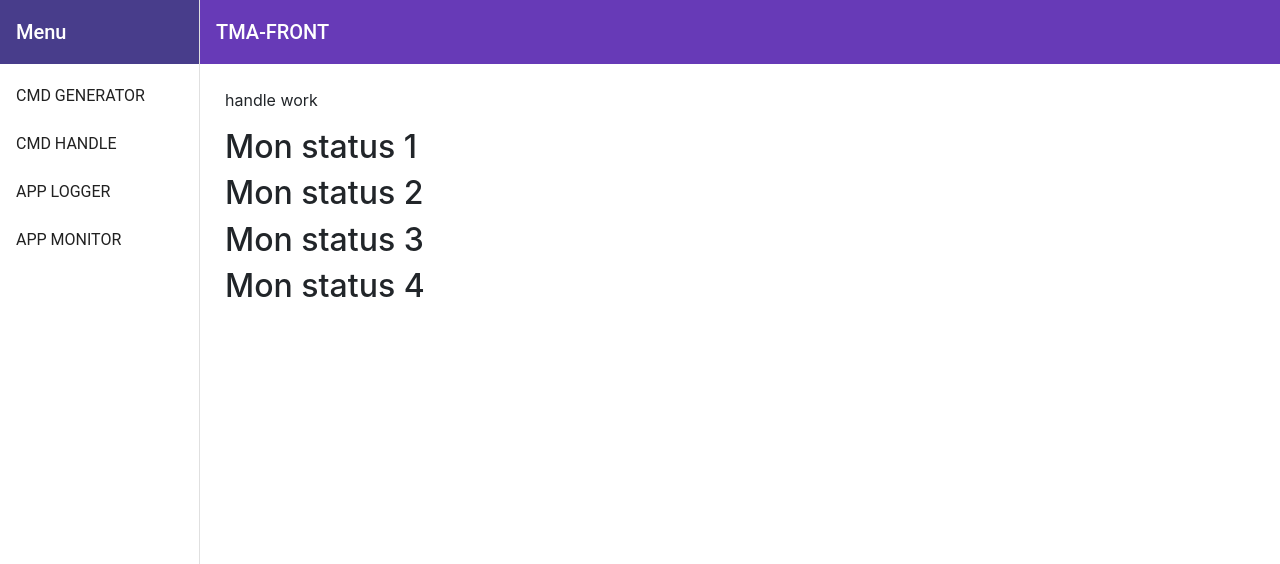
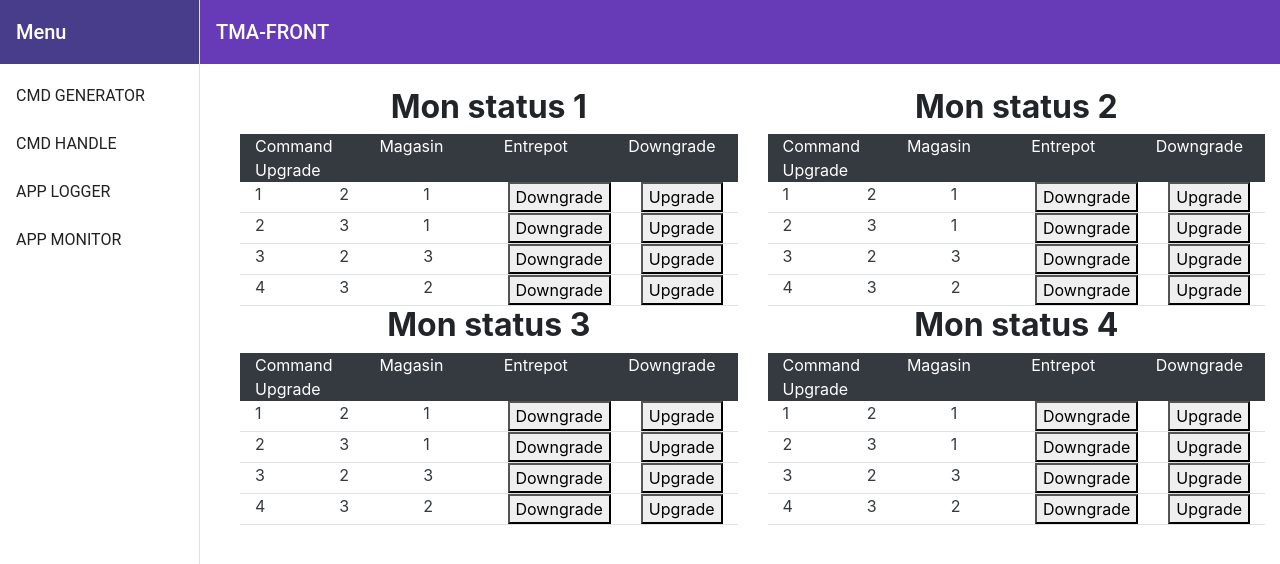
Before and after one commit to cDelage/Command-TMA-Front, an Angular app: page /cmdhandle in a window 1280 px wide. Shown: the top 564 px of the page. Built offline with nearby package versions, Linux system fonts and the light colour scheme.

Commit message:
Update Command-Handle

```diff
--- a/src/app/command/command-handle/command-handle.component.html
+++ b/src/app/command/command-handle/command-handle.component.html
@@ -1,4 +1,22 @@
-<p>handle work</p>
-<ul class="list-group">
-<app-command-list *ngFor="let singleList of commandListScreen" [status]="singleList.statusList"></app-command-list>
-</ul>
+<div class="container-fluid">
+    <div class="row">
+        <div class="col-md-6">
+            <app-command-list *ngFor="let singleList of commandListScreenOne" [status]="singleList.statusList">
+            </app-command-list>
+        </div>
+        <div class="col-md-6">
+            <app-command-list *ngFor="let singleList of commandListScreenTwo" [status]="singleList.statusList">
+            </app-command-list>
+        </div>
+        <div class="row"></div>
+        <div class="col-md-6">
+            <app-command-list *ngFor="let singleList of commandListScreenThree" [status]="singleList.statusList">
+            </app-command-list>
+        </div>
+
+        <div class="col-md-6">
+            <app-command-list *ngFor="let singleList of commandListScreenFour" [status]="singleList.statusList">
+            </app-command-list>
+        </div>
+    </div>
+</div>
--- a/src/app/command/command-handle/command-handle.component.scss
+++ b/src/app/command/command-handle/command-handle.component.scss
@@ -0,0 +1,4 @@
+.col
+{
+
+}
--- a/src/app/command/command-handle/command-handle.component.ts
+++ b/src/app/command/command-handle/command-handle.component.ts
@@ -6,20 +6,29 @@
   styleUrls: ['./command-handle.component.scss']
 })
 export class CommandHandleComponent implements OnInit {
-commandListScreen = [
+commandListScreenOne = [
   {
     statusList: 1
-  },
+  }
+]
+commandListScreenTwo = [
+
   {
     statusList: 2
-  },
+  }
+]
+commandListScreenThree = [
+
   {
     statusList: 3
-  },
+  }
+]
+commandListScreenFour = [
   {
     statusList: 4
   }
 ]
+
   constructor() { }
 
   ngOnInit() {
--- a/src/app/command/command-handle/command-list/command-detail/command-detail.component.html
+++ b/src/app/command/command-handle/command-list/command-detail/command-detail.component.html
@@ -1,10 +1,10 @@
-<p>command-detail works!</p>
-<table>
-        <tr>
-          <td>{{ idCommande }}</td>
-          <td>{{ idMag }}</td>
-          <td>{{ idEnt }}</td>
-          <td><button class="btn-back"></button></td>
-          <td><button class="btn-next"></button></td>
-        </tr>
-</table>
+<div class="container">
+    <div class="row border-bottom">
+      <div class="col-sm">{{ idCommande }}</div>
+
+      <div class="col-sm">{{ idMag }}</div>
+      <div class="col-sm">{{ idEnt }}</div>
+      <div class="col-sm"><button class="glyphicon glyphicon-arrow-left">Downgrade</button></div>
+      <div class="col-sm"><button type="button" class="glyphicon glyphicon-chevron-right">Upgrade</button></div>
+    </div>
+  </div>
--- a/src/app/command/command-handle/command-list/command-detail/command-detail.component.ts
+++ b/src/app/command/command-handle/command-list/command-detail/command-detail.component.ts
@@ -7,9 +7,9 @@
 })
 export class CommandDetailComponent implements OnInit {
 
-  @Input() idCommande : number;
-  @Input() idMag : number;
-  @Input() idEnt : number;
+  @Input() idCommande :  number;
+  @Input() idMag : string;
+  @Input() idEnt : string;
 
   constructor() { }
 
--- a/src/app/command/command-handle/command-list/command-list.component.html
+++ b/src/app/command/command-handle/command-list/command-list.component.html
@@ -1,4 +1,15 @@
-<h2>Mon status {{ status }}</h2>
-<ul class="list-group">
-<app-command-detail *ngFor="let detail of detailListOrder" [idCommande]="detail.commandId" [idMag]="detail.idMagasin" [idEnt]="detail.idEntrepot"></app-command-detail>
-</ul>
+<h2 class="text-center font-weight-bold">Mon status {{ status }}</h2>
+<div class="container">
+        <div class="row bg-dark text-white">
+          <div class="col-sm" >Command</div>
+
+          <div class="col-sm">Magasin</div>
+          <div class="col-sm">Entrepot</div>
+          <div class="col-sm">Downgrade</div>
+          <div class="col-sm">Upgrade</div>
+        </div>
+      </div>
+      <div class="bg-transparent text-dark">
+<app-command-detail *ngFor="let detail of detailListOrder" [idCommande]="detail.commandId" [idMag]="detail.idMagasin"
+    [idEnt]="detail.idEntrepot"></app-command-detail>
+</div>
--- a/src/app/command/command-handle/command-list/command-list.component.ts
+++ b/src/app/command/command-handle/command-list/command-list.component.ts
@@ -7,26 +7,26 @@
 })
 export class CommandListComponent implements OnInit {
   @Input() status: String;
-  detailListOrder: [
+  detailListOrder= [
     {
       commandId: 1,
-      idEntrepot: 1,
-      idMagasin: 1
+      idEntrepot: '1',
+      idMagasin: '2'
     },
     {
       commandId: 2,
-      idEntrepot: 1,
-      idMagasin: 1
+      idEntrepot: '1',
+      idMagasin: '3'
     },
     {
       commandId: 3,
-      idEntrepot: 1,
-      idMagasin: 2
+      idEntrepot: '3',
+      idMagasin: '2'
     },
     {
       commandId: 4,
-      idEntrepot: 1,
-      idMagasin: 3
+      idEntrepot: '2',
+      idMagasin: '3'
     }
   ]
 
```
Also changed, not shown: 1 other file (tests, documents, lock files or other folders).
